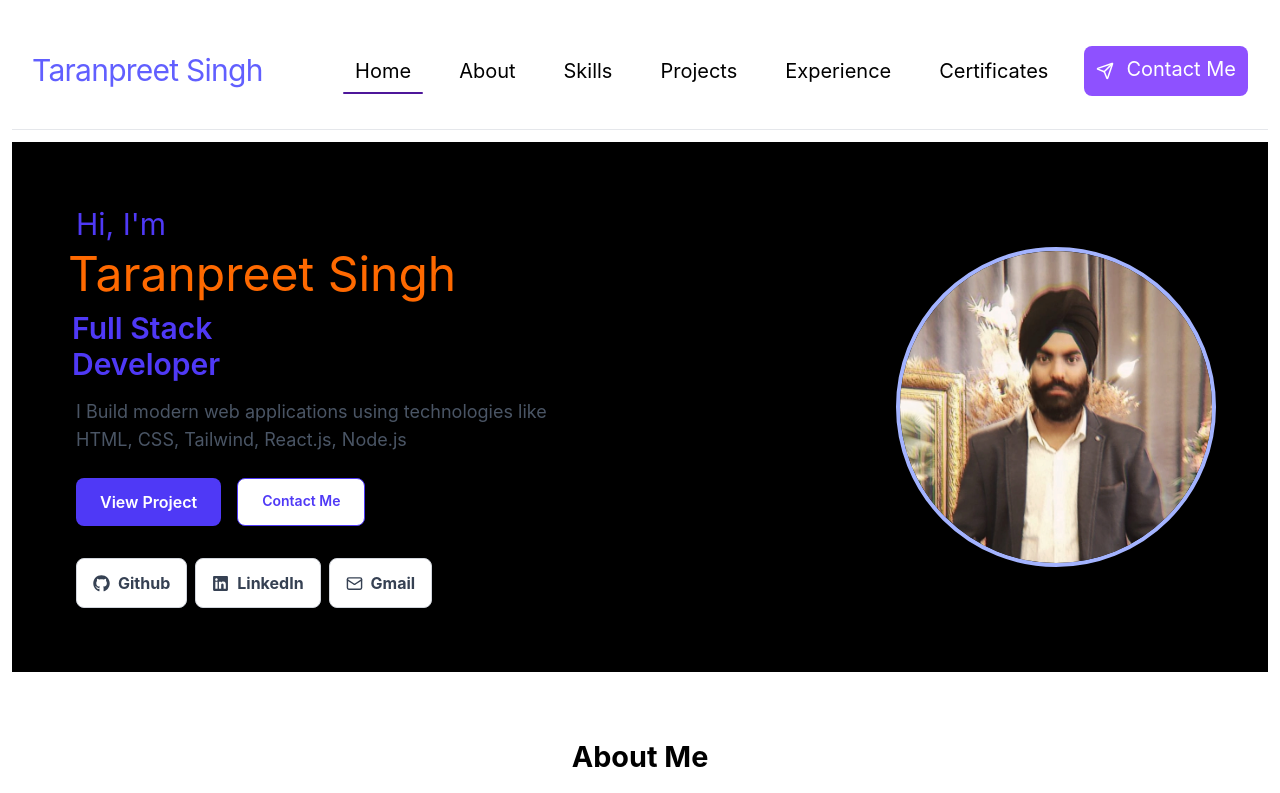
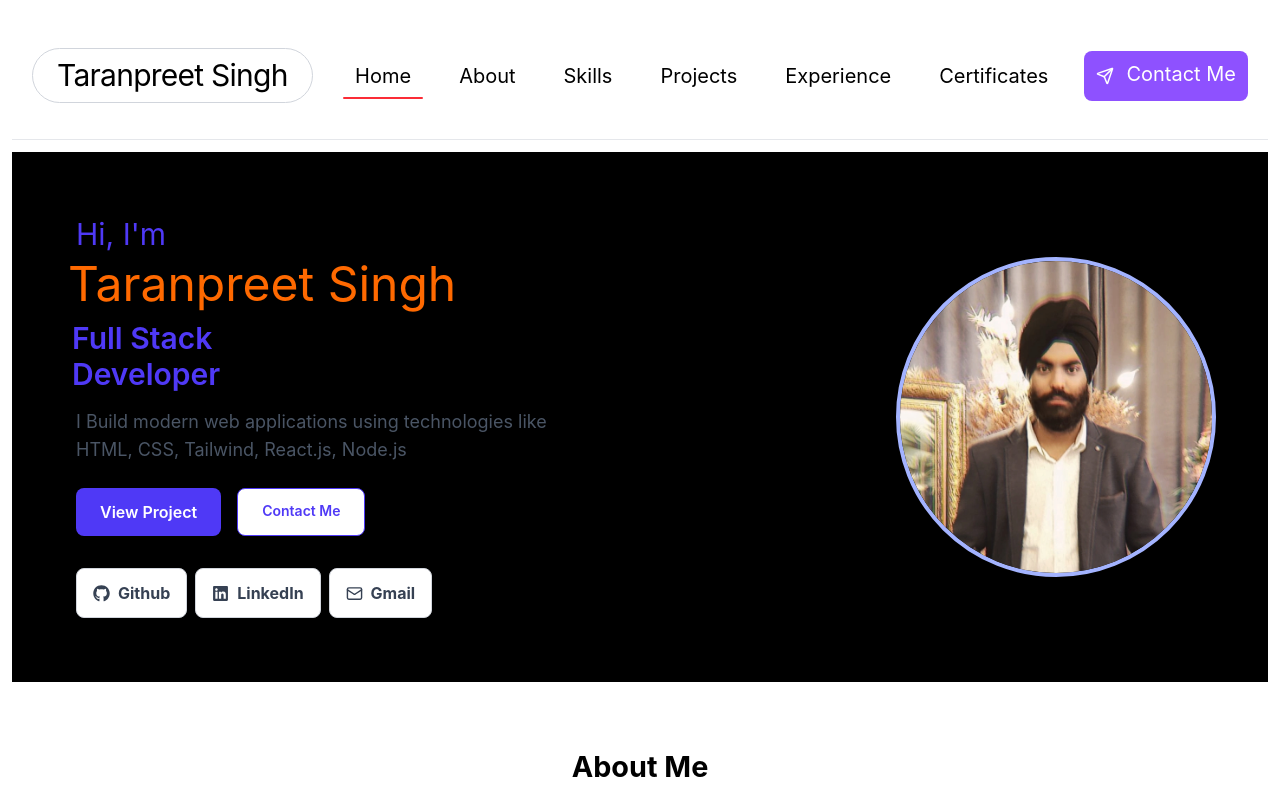
Before and after one commit to taranpreetsingh0682/personal-portfolio, a React (Vite) app: page / in a window 1280 px wide. Shown: the top 793 px of the page. Built offline with nearby package versions, Linux system fonts and the light colour scheme.

Commit message:
Update navbar.jsx improve ui

```diff
--- a/src/components/Navbar.jsx
+++ b/src/components/Navbar.jsx
@@ -26,7 +26,7 @@ const Navbar = () => {
 
 <div className='flex justify-between'>
         <div className=' flex items-center py-2 my-5'>
-          <a href='#home' className='text-[30px] font-base tracking-tight text-indigo-500'>
+          <a href='#home' className='text-[30px] font-base tracking-tight text-black border border-gray-300 hover:bg-red-100 hover:border-red-300  rounded-full px-6 py-1'>
           Taranpreet Singh
         </a>
         </div>
@@ -44,7 +44,7 @@ const Navbar = () => {
               {link.name}
 
               {activeSection === link.href.substring(1) && (
-                <span className="absolute bottom-0 left-0 h-0.5 w-full rounded-full bg-violet-900 " />
+                <span className="absolute bottom-0 left-0 h-0.5 w-full rounded-full bg-red-500 " />
               )}
             </a>
           ))}
```
